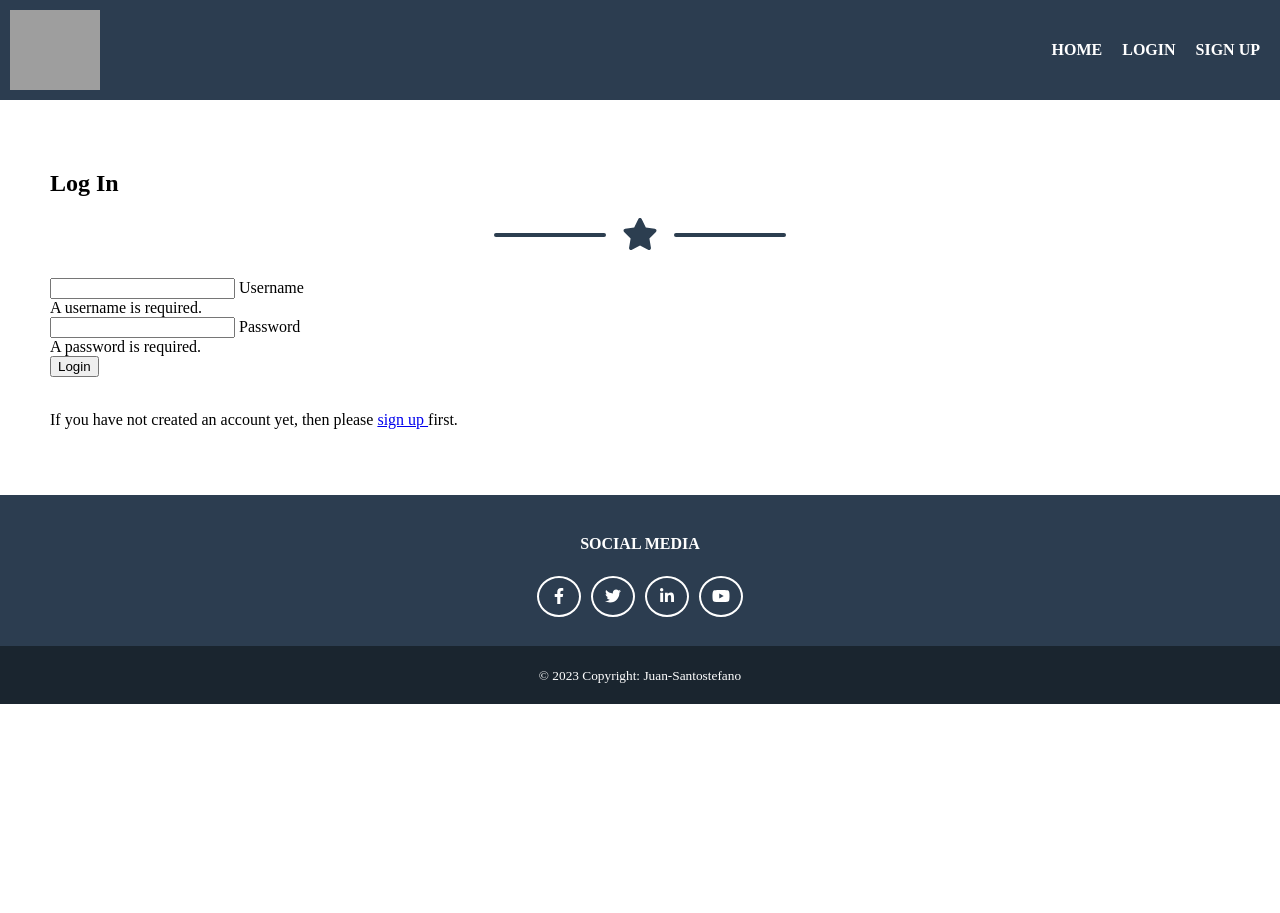
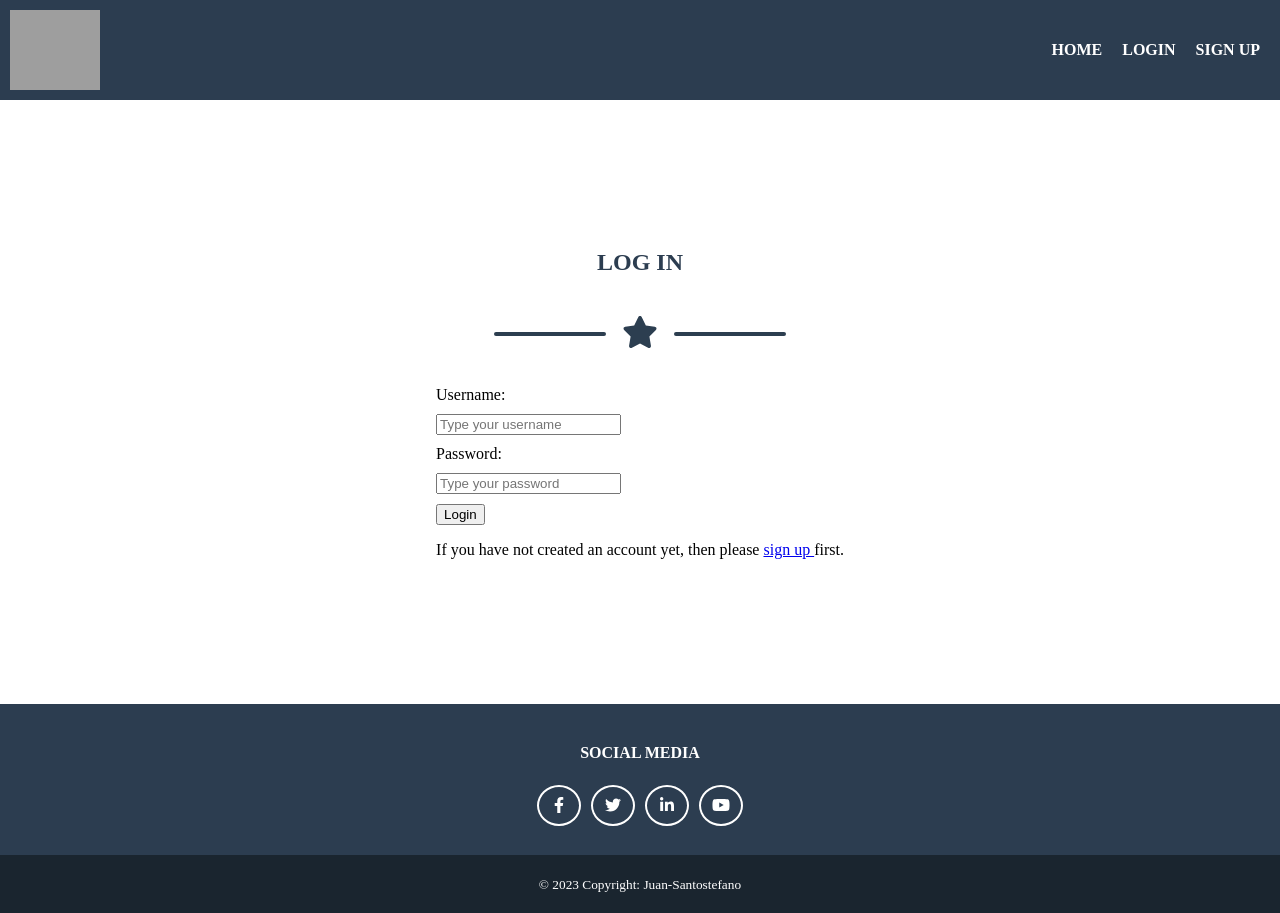
Before and after one commit to jpsantostefano/restaurant-advisor, a Django app: page /login/ in a window 1280 px wide. Before the commit the page ends 704 px from the top, so only its background shows below. Run offline with Django 4.2, Linux system fonts and the light colour scheme; some libraries are stand-ins or nearby versions; grey boxes are pictures that could not be loaded.

Commit message:
login section styled without bootstrap

```diff
--- a/restaurantAdvisor/settings.py
+++ b/restaurantAdvisor/settings.py
@@ -50,8 +50,6 @@ INSTALLED_APPS = [
     'django.contrib.staticfiles',
     'cloudinary',
     'corsheaders',
-    'crispy_forms',
-    'crispy_bootstrap5',
     'allauth',
     'allauth.account',
     'allauth.socialaccount',
@@ -157,9 +155,6 @@ USE_TZ = True
 # https://docs.djangoproject.com/en/3.2/howto/static-files/
 
 
-
-CRISPY_TEMPLATE_PACK = "bootstrap4"
-
 LOGIN_REDIRECT_URL = "/"
 LOGOUT_REDIRECT_URL = "/"
 
--- a/static/css/style.css
+++ b/static/css/style.css
@@ -1,12 +1,14 @@
 body, html {
   margin: 0;
   padding: 0;
-  overflow: auto;
 }
+
 
 section{
   padding: 50px;
 }
+
+/***********NAVBAR ************/
 
 .nav-container {
   display: flex;
@@ -137,3 +139,42 @@ footer a:hover{
   background-color: #1A252F;
   padding: 20px;
 }
+
+/*********************/
+.section-title{
+  text-align: center;
+  text-transform: uppercase;
+  color: #2C3D50;
+}
+
+
+/******************/
+.form-container {
+  display: flex;
+  justify-content: center;
+
+}
+
+label {
+  margin-bottom: 10px;
+  margin-top: 10px;
+  display: block;
+}
+
+button {
+  margin-top: 10px;
+}
+
+.login-section{
+  height: 63vh;
+  display: flex;
+  flex-direction: column;
+  justify-content: center;
+}
+
+.register-section{
+  height: 63vh;
+  display: flex;
+  flex-direction: column;
+  justify-content: center;
+}
--- a/templates/index.html
+++ b/templates/index.html
@@ -105,12 +105,5 @@
             <small>© 2023 Copyright: Juan-Santostefano</small>
         </div>
 
-        <script src="https://cdn.jsdelivr.net/npm/bootstrap@5.3.2/dist/js/bootstrap.bundle.min.js" integrity="sha384-C6RzsynM9kWDrMNeT87bh95OGNyZPhcTNXj1NW7RuBCsyN/o0jlpcV8Qyq46cDfL" crossorigin="anonymous">
-        setTimeout(function () {
-            let messages = document.getElementById('msg');
-            messages.style.display = "none";
-        }, 5000);
-        </script>
-
     </body>
 </html>
--- a/templates/registration/login.html
+++ b/templates/registration/login.html
@@ -1,10 +1,12 @@
 {% extends 'index.html' %}
 {% block content %}
 {% if user.is_authenticated %}
-<section class="page-section" id="login-form">
-    <div class="container">
-        <!-- Contact Section Heading-->
-        <h2 class="page-section-heading text-center text-uppercase text-secondary-login-register .mb-0 login-h2">You're already Logged In!</h2>
+<section>
+<div class="login-section">
+    <div class="section-title">
+        <div>
+        <h2>You're already Logged In!</h2>
+        </div>
         <!-- Icon Divider-->
         <div class="divider-custom">
             <div class="divider-custom-line"></div>
@@ -13,13 +15,11 @@
         </div>
     </div>
 </section>
+{% else %}
+<section class="login-section">
 
-{% else %}
-<!-- Log In Section-->
-<section class="page-section" id="login-form">
-    <div class="container">
         <!-- Contact Section Heading-->
-        <h2 class="page-section-heading text-center text-uppercase text-secondary-login-register .mb-0 login-h2">Log In</h2>
+        <h2 class="section-title">Log In</h2>
         <!-- Icon Divider-->
         <div class="divider-custom">
             <div class="divider-custom-line"></div>
@@ -28,35 +28,31 @@
         </div>
 
         <!-- Contact Section Form-->
-    <div class="row justify-content-center">
-        <div class="col-lg-8 col-xl-7">
 
+        <div class="form-container">
+            <div class="form-subcontainer">
             <form  method="POST" action="{% url 'login' %}">
             {% csrf_token %}
 
                 <!-- Username input-->
-                <div class="form-floating mb-3">
-                    <input class="form-control" type="text" name="username" placeholder=""/>
-                    <label for="usuario">Username</label>
-                    <div class="invalid-feedback" data-sb-feedback="name:required">A username is required.</div>
+
+                    <label for="usuario">Username:</label>
+                    <input type="text" name="username" placeholder="Type your username"/>
+
+                <!-- Password input-->
+
+                    <label for="pass">Password:</label>
+                    <input type="password" name="password" placeholder="Type your password"/>
+
+                <!-- Login Button-->
+                <div>
+                <button type="submit">Login</button>
                 </div>
 
-                <!-- Password input-->
-                <div class="form-floating mb-3">
-                    <input class="form-control" type="password" name="password" placeholder=""/>
-                    <label for="pass">Password</label>
-                    <div class="invalid-feedback" data-sb-feedback="password:required">A password is required.</div>
-                </div>
-
-                <!-- Login Button-->
-                <button class="btn btn-primary btn-xl" type="submit">Login</button>
-                <br>
-                <br>
                 <p>If you have not created an account yet, then please <a href="{% url 'register' %}">sign up </a>first.</p>
-
             </form>
         </div>
-    </div>
+        </div>
 </section>
 {% endif %}
 {% endblock content %}
```
Also changed, not shown: templates/registration/register.html (+17 -18 lines).
